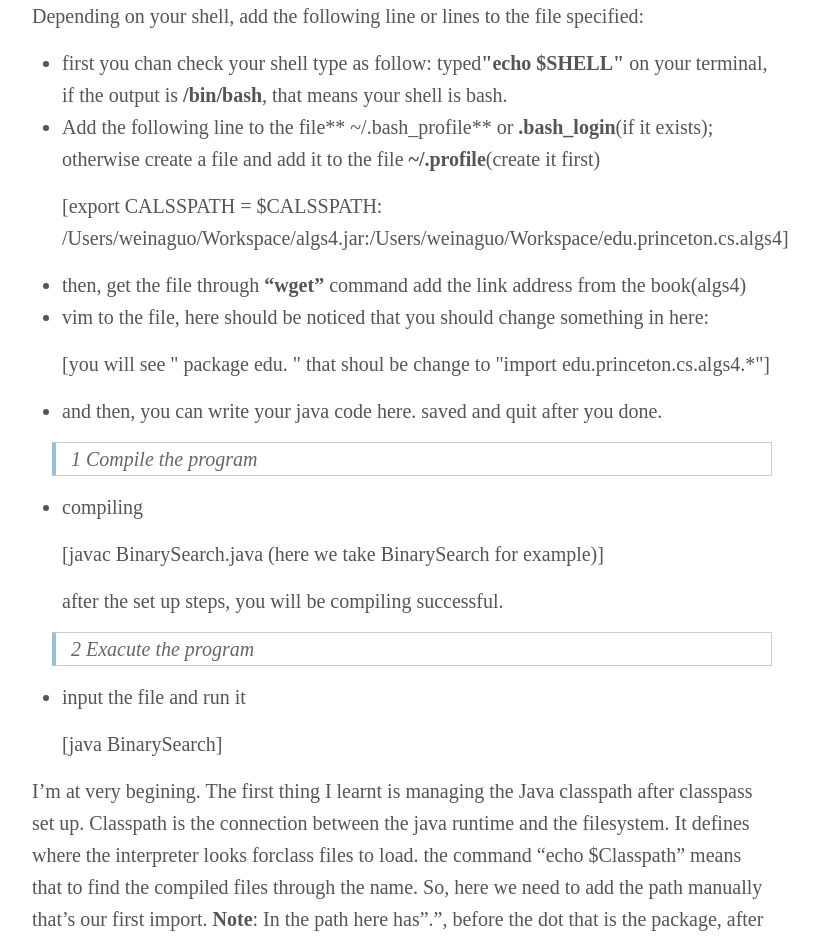
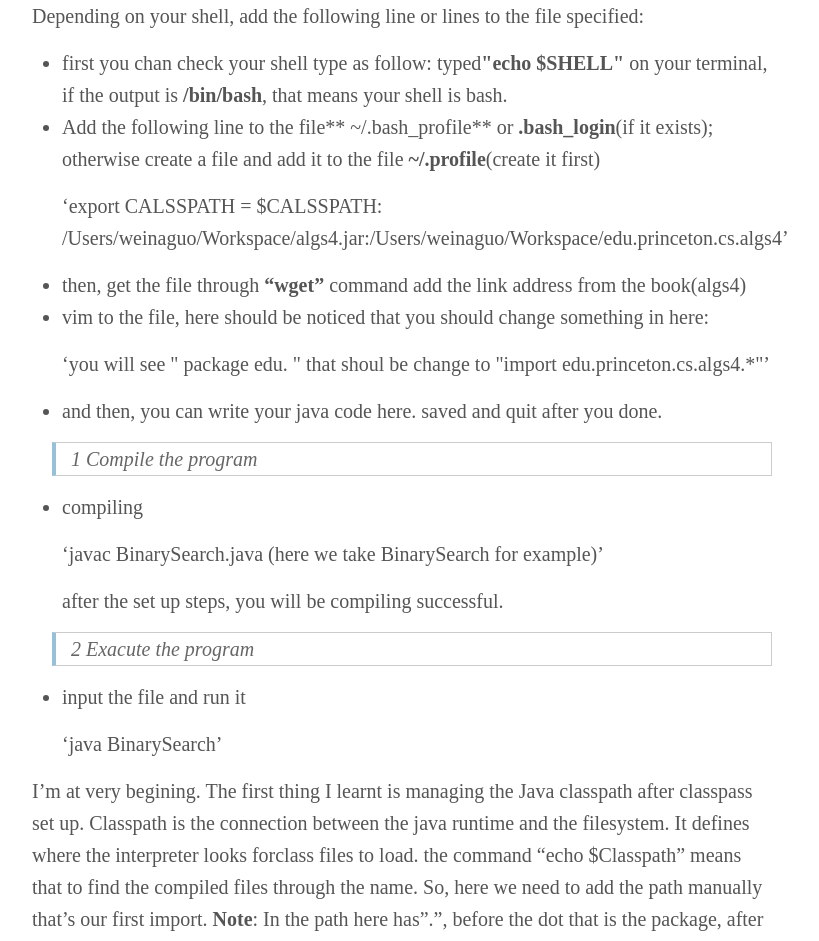
Before and after one commit to weina1117/weina1117.github.io, a Jekyll site: the page built from _posts/2016-11-17-algorithms4-try_to_learn_java.md, in a window 1280 px wide. Shown: the part 658-1599 px from the top of the page, without its empty margins (238-1057 px from the left). Built offline with Jekyll 4.4.1, drawn with Linux system fonts in a browser that asks for light colours; some web fonts are replaced; comment, search, counter and statistics services are not loaded.

Commit message:
update the form

```diff
--- a/_posts/2016-11-17-algorithms4-try_to_learn_java.md
+++ b/_posts/2016-11-17-algorithms4-try_to_learn_java.md
@@ -14,12 +14,12 @@ Mac OS X Terminal(manual). Downloads stdlib.jar and algs4.jar to a folder, say *
 * Add the following line to the file** ~/.bash_profile** or **.bash_login**(if it exists);
   otherwise create a file and add it to the file **~/.profile**(create it first)
 
-    [export CALSSPATH = $CALSSPATH: /Users/weinaguo/Workspace/algs4.jar:/Users/weinaguo/Workspace/edu.princeton.cs.algs4]
+    'export CALSSPATH = $CALSSPATH: /Users/weinaguo/Workspace/algs4.jar:/Users/weinaguo/Workspace/edu.princeton.cs.algs4'
 
 * then, get the file through **"wget"** command add the link address from the book(algs4)
 * vim to the file, here should be noticed that you should change something in here:
 
-    [you will see \" package edu. \" that shoul be change to \"import edu.princeton.cs.algs4.\*\"]
+    'you will see \" package edu. \" that shoul be change to \"import edu.princeton.cs.algs4.\*\"'
 
 * and then, you can write your java code here. saved and quit after you done.
 
@@ -27,7 +27,7 @@ Mac OS X Terminal(manual). Downloads stdlib.jar and algs4.jar to a folder, say *
 
 * compiling
 
-    [javac BinarySearch.java (here we take BinarySearch for example)]
+    'javac BinarySearch.java (here we take BinarySearch for example)'
 
     after the set up steps, you will be compiling successful.
 
@@ -35,7 +35,7 @@ Mac OS X Terminal(manual). Downloads stdlib.jar and algs4.jar to a folder, say *
 
 * input the file and run it
 
-    [java BinarySearch]
+    'java BinarySearch'
 
 I'm at very begining. The first thing I learnt is managing the Java classpath after classpass set up. Classpath is the connection between the java runtime and the filesystem. It defines where the interpreter looks forclass files to load. the command "echo $Classpath" means that to find the compiled files through the name. So, here we need to add the path manually that's our first import.
 **Note**:
```
